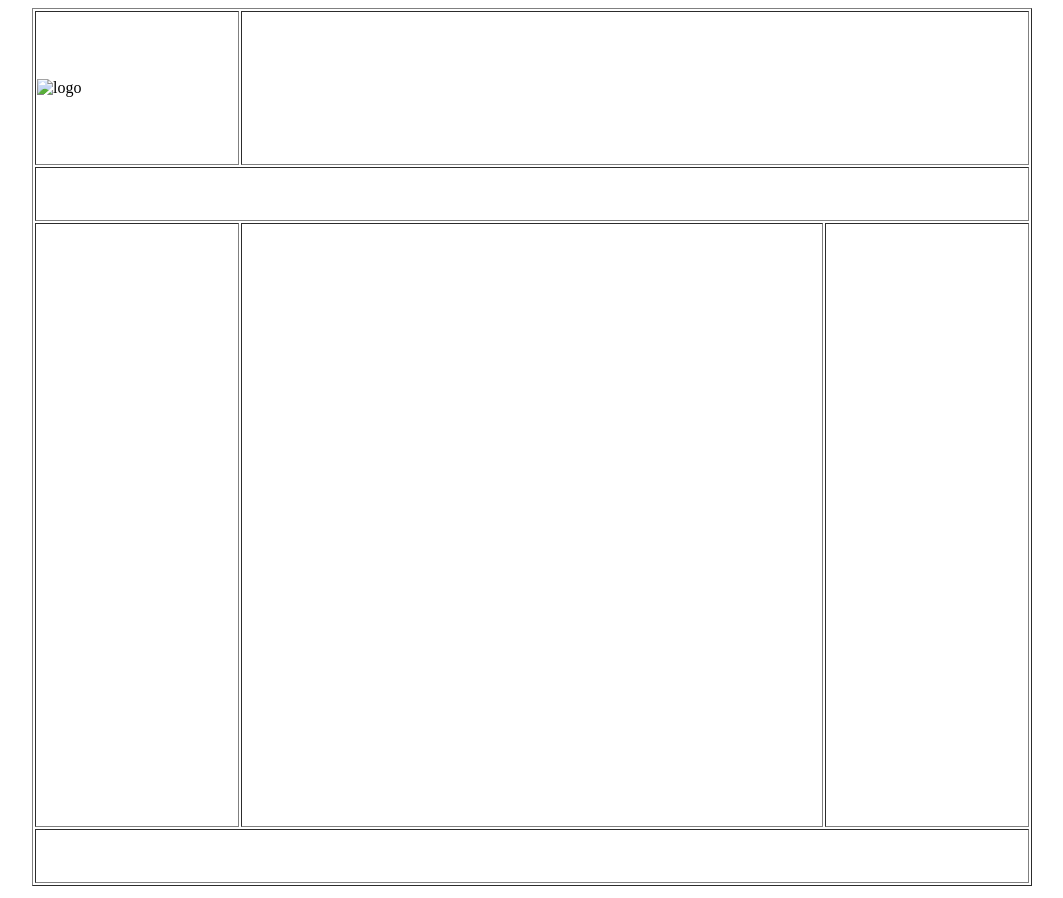
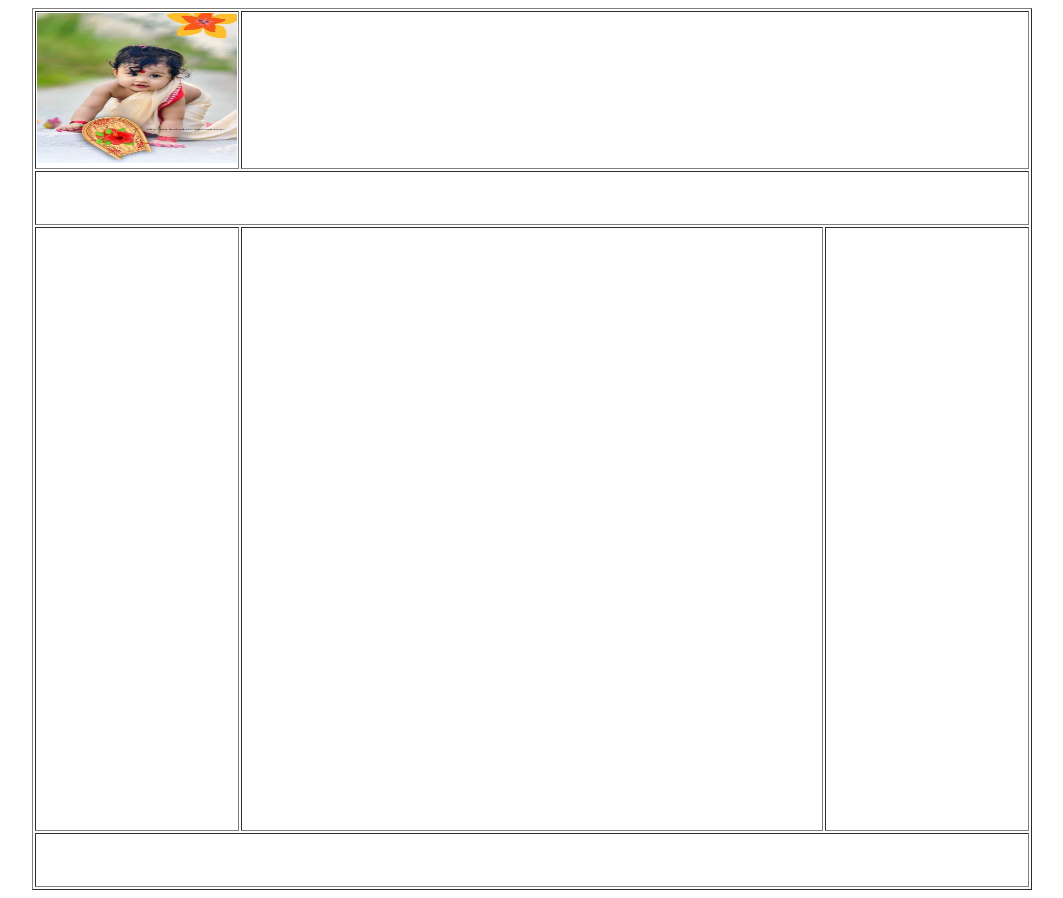
Before and after one commit to mkc098/demo-one, a plain HTML site: page index.html in a window 1280 px wide. Shown: the whole page, without its empty margins (108-1171 px from the left). Drawn offline with Linux system fonts and the light colour scheme.

Commit message:
some modified

```diff
--- a/index.html
+++ b/index.html
@@ -10,7 +10,7 @@
     <table border="1" width="1000" align="center">
         <tr>
             <td height="150" width="200">
-                <img src="../images/logo.jpg" alt="logo" width="200" height="150" />
+                <img src="images/logo.jpg" alt="logo" width="200" height="150" />
             </td>
             <td colspan="2"></td>
         </tr>
```
Also changed, not shown: images/logo.jpg (added).
